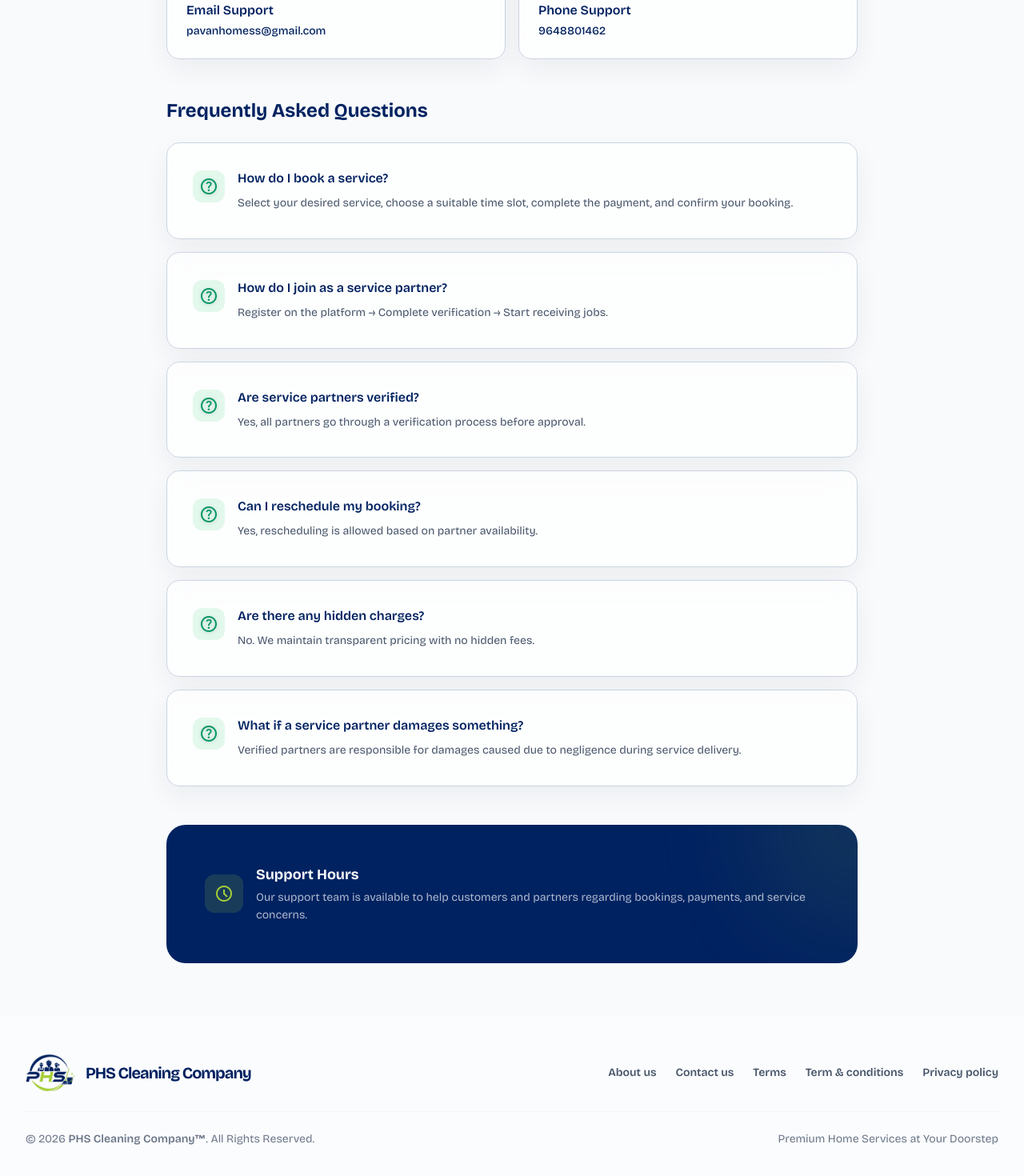
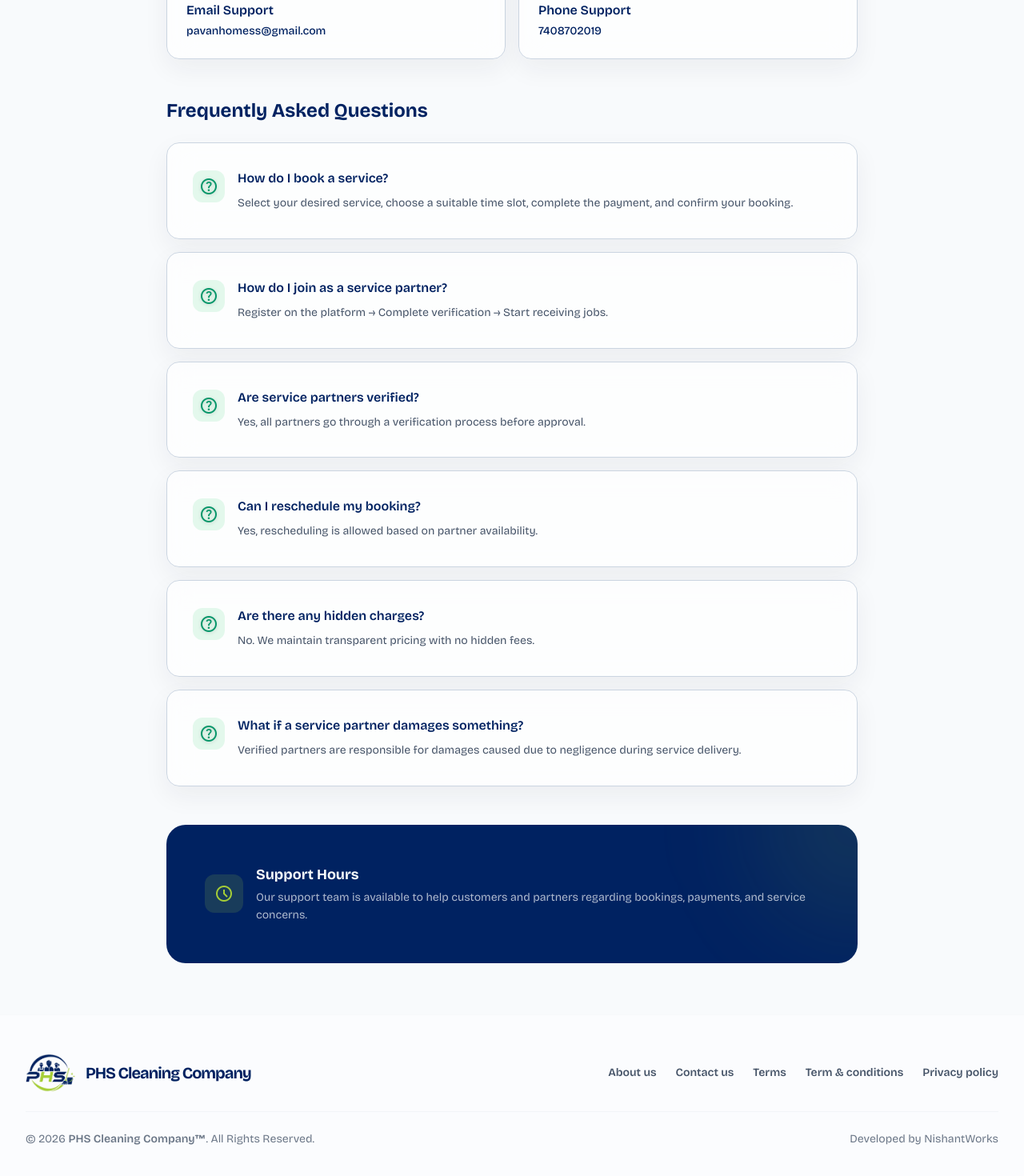
Before and after one commit to Uditsng/pawan-home-service, a Next.js app: page /help in a window 1280 px wide. Shown: the part 348-1818 px from the top of the page at 80% size. Built offline with nearby package versions, Linux system fonts and the light colour scheme.

Commit message:
Testing CI/CD

```diff
--- a/capacitor.config.ts
+++ b/capacitor.config.ts
@@ -5,7 +5,7 @@ const config: CapacitorConfig = {
   appName: 'PHS Cleaning Company',
 
   server: {
-    url: 'https://phs-company.vercel.app',
+    url: 'https://phs-cleaning-company.vercel.app/',
     cleartext: false
   }
 };
--- a/src/app/help/page.tsx
+++ b/src/app/help/page.tsx
@@ -48,7 +48,7 @@ export default function HelpPage() {
               <span className="material-symbols-outlined text-[#059669] text-2xl drop-shadow-sm">phone</span>
             </div>
             <h3 className="text-base font-semibold text-on-surface mb-1">Phone Support</h3>
-            <p className="text-sm text-primary font-medium group-hover:text-secondary transition-colors">9648801462</p>
+            <p className="text-sm text-primary font-medium group-hover:text-secondary transition-colors">7408702019</p>
           </a>
         </div>
 
--- a/src/components/Footer.tsx
+++ b/src/components/Footer.tsx
@@ -61,7 +61,7 @@ export default function Footer() {
             © {new Date().getFullYear()} <Link href="/" className="hover:underline hover:text-secondary transition-all font-semibold">PHS Cleaning Company™</Link>. All Rights Reserved.
           </span>
           <span className="text-center md:text-right hidden md:inline">
-            Premium Home Services at Your Doorstep
+            Developed by NishantWorks
           </span>
         </div>
 
```
Also changed, not shown: 4 other files (tests, documents, lock files or other folders).
